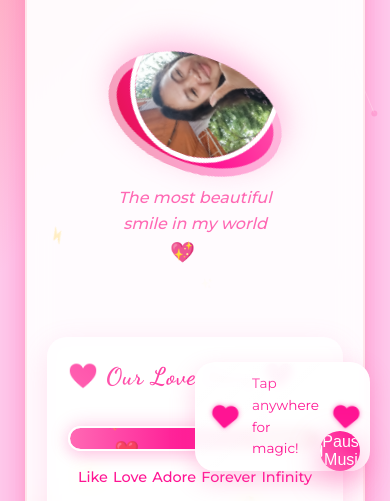
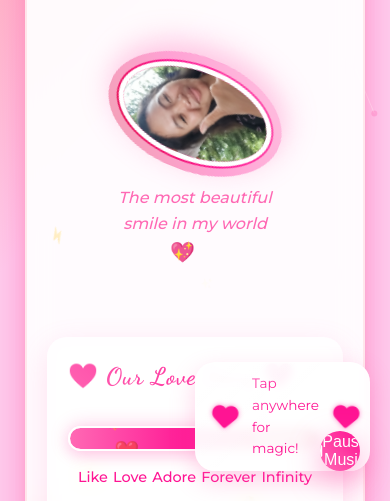
Before and after one commit to Ryung28/Happy21stBirthdayDarling, a plain HTML site: page Happy Birthday/index.html in a window 390 px wide. Shown: the part 343-844 px from the top of the page. Drawn offline with nearby package versions, Linux system fonts and the light colour scheme.

Commit message:
Fix profile image display to ensure it appears as a complete circle

```diff
--- a/Happy Birthday/index.html
+++ b/Happy Birthday/index.html
@@ -59,7 +59,7 @@
                 <div class="profile-section" data-aos="fade-up" data-aos-delay="500">
                     <div class="profile-image-container">
                         <div class="image-frame">
-                            <img src="placeholder-photo1.jpg" alt="My Beautiful Girlfriend" class="profile-image">
+                            <img src="placeholder-photo1.jpg" alt="My Beautiful Girlfriend" class="profile-image" style="width: 100%; height: 100%; object-fit: cover; object-position: center;">
                             <div class="image-overlay">
                                 <div class="heart-burst">
                                     <i class="fas fa-heart heart-burst-1"></i>
--- a/Happy Birthday/styles.css
+++ b/Happy Birthday/styles.css
@@ -354,6 +354,9 @@ body::before {
                 inset 0 0 0 8px rgba(255, 255, 255, 0.6);
     transition: all 0.5s cubic-bezier(0.175, 0.885, 0.32, 1.275);
     margin: 0 auto;
+    display: flex;
+    justify-content: center;
+    align-items: center;
 }
 
 .image-frame:hover {
@@ -367,6 +370,7 @@ body::before {
     height: 100%;
     object-fit: cover;
     transition: all 0.5s ease;
+    object-position: center; /* Ensures the image is centered */
 }
 
 .image-frame:hover .profile-image {
@@ -1075,6 +1079,10 @@ body::before {
     padding: 10px;
     background: linear-gradient(45deg, #ff69b4, #ff1493, #dc143c);
     animation: rotate 10s linear infinite;
+    overflow: hidden;
+    display: flex;
+    justify-content: center;
+    align-items: center;
 }
 
 @keyframes rotate {
@@ -1091,6 +1099,7 @@ body::before {
     height: 300px;
     border-radius: 50%;
     object-fit: cover;
+    object-position: center; /* Ensures the image is centered */
     border: 5px solid white;
     transition: transform 0.3s ease;
     cursor: pointer;
@@ -2326,6 +2335,7 @@ body::before {
     .profile-image {
         width: 180px;
         height: 180px;
+        object-position: center; /* Ensures the image is centered */
     }
 
     .gallery-container {
@@ -2354,6 +2364,10 @@ body::before {
     .image-frame {
         width: 200px;
         height: 200px;
+        display: flex;
+        justify-content: center;
+        align-items: center;
+        overflow: hidden;
     }
 
     .heart-burst {
@@ -2496,11 +2510,16 @@ body::before {
     .image-frame {
         width: 180px;
         height: 180px;
+        display: flex;
+        justify-content: center;
+        align-items: center;
+        overflow: hidden;
     }
 
     .profile-image {
         width: 150px;
         height: 150px;
+        object-position: center; /* Ensures the image is centered */
     }
 
     .photo-gallery {
```
